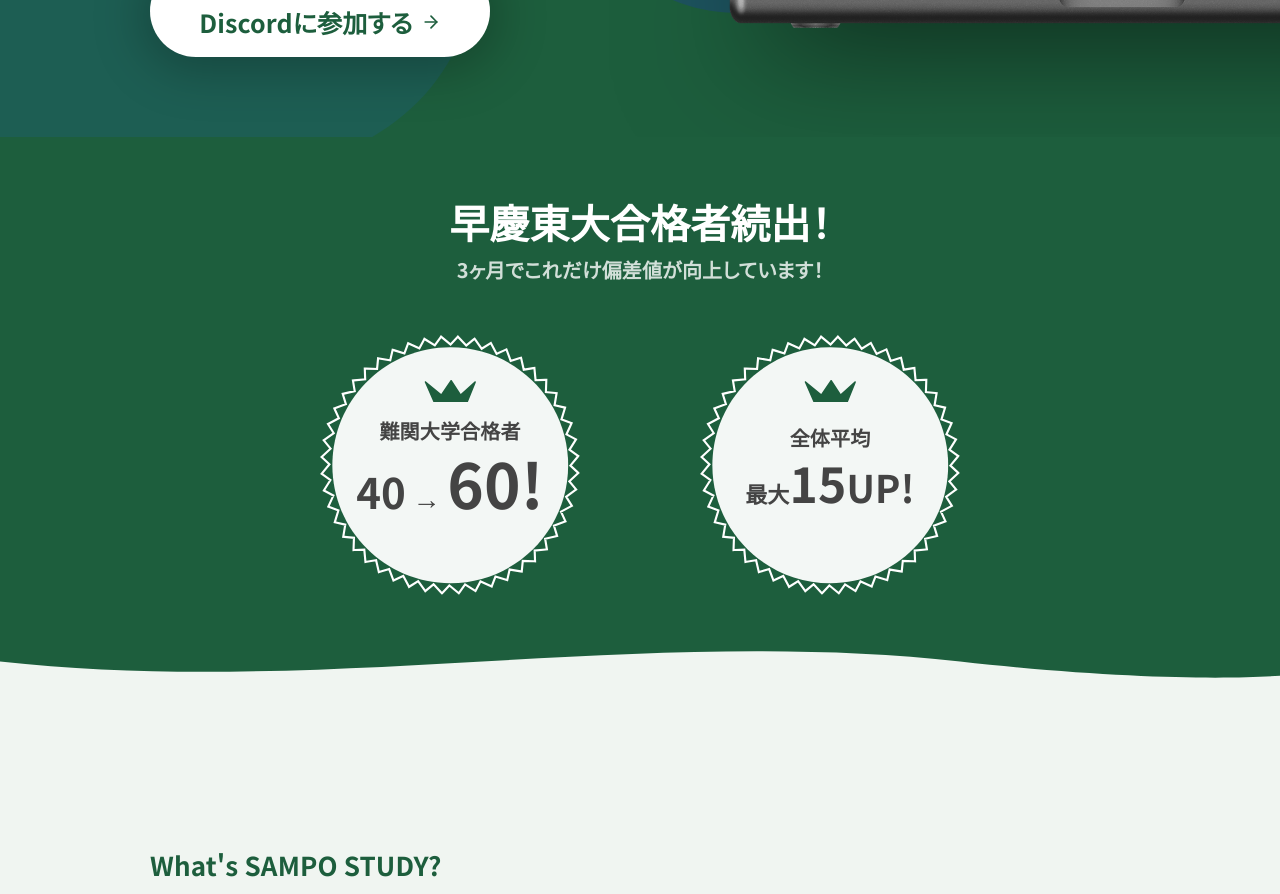
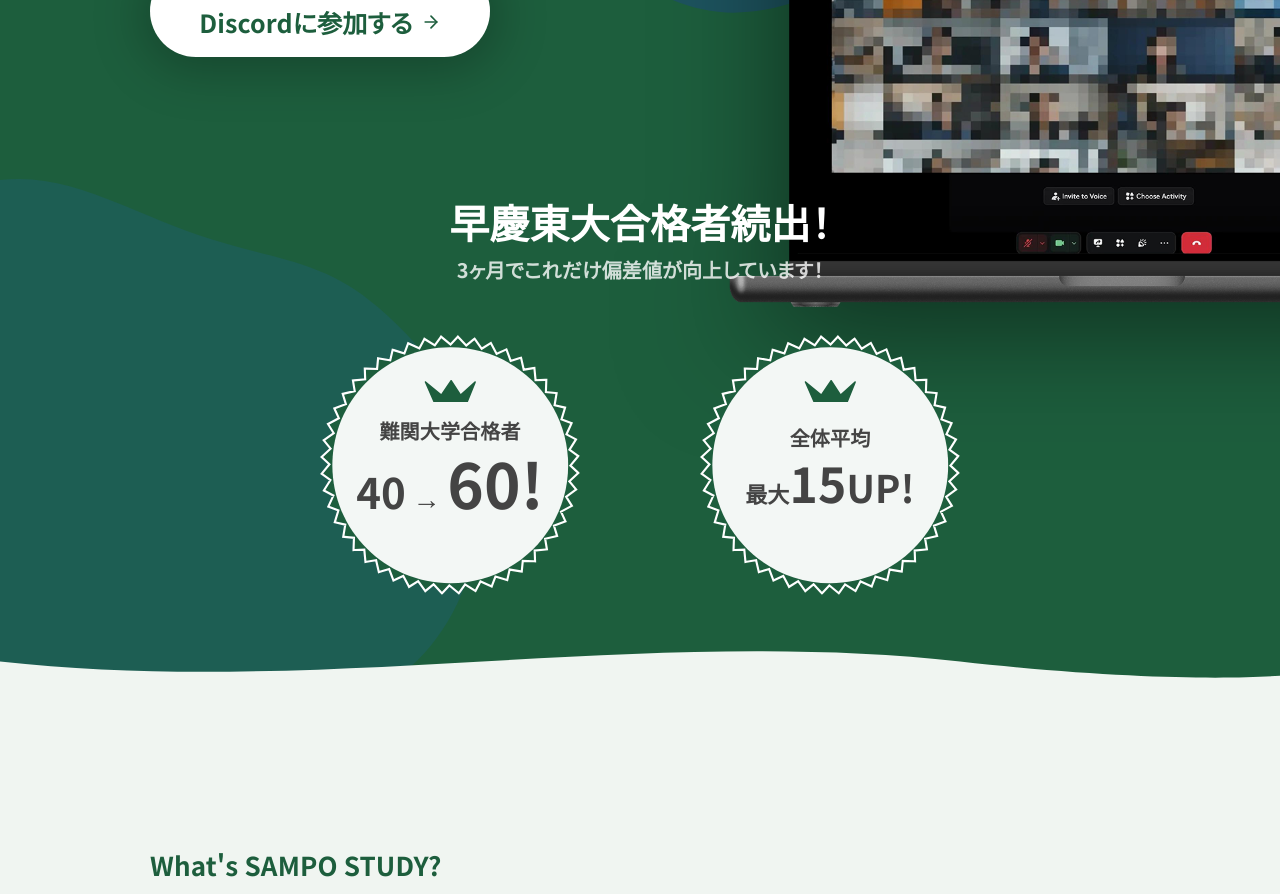
Before and after one commit to yutakanekiyo/sampo-study, a Next.js app: page / in a window 1280 px wide. Shown: the part 560-1454 px from the top of the page. Built offline with nearby package versions, Linux system fonts and the light colour scheme.

Commit message:
feat: トラクションをヒーローセクション内に統合
Co-Authored-By: Claude Sonnet 4.6 <noreply@anthropic.com>

```diff
--- a/app/page.tsx
+++ b/app/page.tsx
@@ -1,6 +1,5 @@
 import { Header } from "@/components/header"
 import { HeroSection } from "@/components/hero-section"
-import { TractionSection } from "@/components/traction-section"
 import { AboutSection } from "@/components/about-section"
 import { FeaturesSection } from "@/components/features-section"
 import { MessageSection } from "@/components/message-section"
@@ -12,7 +11,6 @@ export default function Page() {
     <main>
       <Header />
       <HeroSection />
-      <TractionSection />
       <AboutSection />
       <FeaturesSection />
       <MessageSection />
--- a/components/hero-section.tsx
+++ b/components/hero-section.tsx
@@ -102,6 +102,69 @@ export function HeroSection() {
         />
       </div>
 
+      {/* Traction */}
+      <div className="relative z-10 pb-[70px] pt-[40px] md:pb-[100px] md:pt-[60px]">
+        <div className="mx-auto max-w-[900px] px-6 md:px-[60px]">
+          {/* Header */}
+          <div className="mb-[30px] text-center md:mb-[50px]">
+            <h2 className="mb-2 text-[24px] font-bold leading-tight text-white md:text-[34px] lg:text-[40px]">
+              早慶東大合格者続出！
+            </h2>
+            <p className="text-[14px] font-bold text-white/80 md:text-[16px] lg:text-[20px]">
+              3ヶ月でこれだけ偏差値が向上しています！
+            </p>
+          </div>
+
+          {/* Cards */}
+          <div className="flex flex-col items-center gap-8 md:flex-row md:justify-center md:gap-[60px] lg:gap-[120px]">
+            {/* Card 1 */}
+            <div className="relative flex h-[200px] w-[200px] items-center justify-center md:h-[230px] md:w-[230px] lg:h-[260px] lg:w-[260px]">
+              <Image src="/images/group17.svg" alt="" fill className="object-contain" />
+              <div className="relative z-10 flex flex-col items-center gap-2 text-center text-[#444]">
+                <p className="text-[14px] font-bold leading-tight md:text-[16px] lg:text-[20px]">
+                  難関大学合格者
+                </p>
+                <p className="font-bold leading-none">
+                  <span className="text-[30px] md:text-[36px] lg:text-[42px]">40</span>
+                  <span className="text-[20px] md:text-[24px] lg:text-[28px]"> → </span>
+                  <span className="text-[44px] md:text-[54px] lg:text-[62px]">60!</span>
+                </p>
+              </div>
+            </div>
+
+            {/* Card 2 */}
+            <div className="relative flex h-[200px] w-[200px] items-center justify-center md:h-[230px] md:w-[230px] lg:h-[260px] lg:w-[260px]">
+              <Image src="/images/group17.svg" alt="" fill className="object-contain" />
+              <div className="relative z-10 flex flex-col items-center gap-2 text-center text-[#444]">
+                <p className="text-[14px] font-bold leading-tight md:text-[16px] lg:text-[20px]">
+                  全体平均
+                </p>
+                <p className="font-bold leading-none">
+                  <span className="text-[18px] md:text-[22px] lg:text-[22px]">最大</span>
+                  <span className="text-[36px] md:text-[44px] lg:text-[48px]">15</span>
+                  <span className="text-[28px] md:text-[34px] lg:text-[38px]">UP!</span>
+                </p>
+              </div>
+            </div>
+          </div>
+        </div>
+      </div>
+
+      {/* Bottom wave */}
+      <div className="absolute bottom-[-2px] left-0 right-0">
+        <svg
+          viewBox="0 0 1440 80"
+          fill="none"
+          xmlns="http://www.w3.org/2000/svg"
+          className="w-full"
+          preserveAspectRatio="none"
+        >
+          <path
+            d="M0 40C360 80 720 0 1080 40C1260 60 1380 60 1440 56V80H0V40Z"
+            fill="#f0f5f1"
+          />
+        </svg>
+      </div>
     </section>
   )
 }
```
